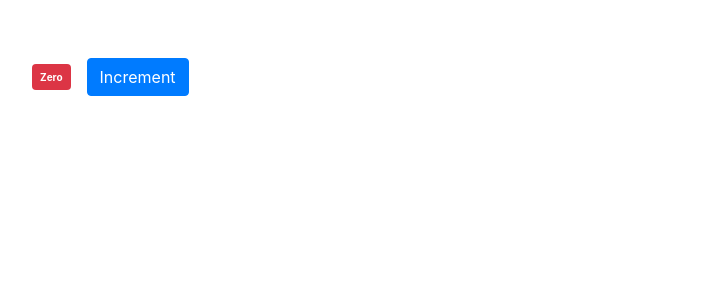
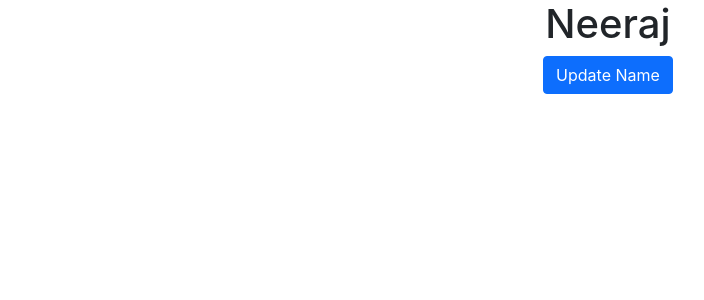
Before and after one commit to neeraj83760/React_Bible, a React (Create React App) app: page / in a window 1280 px wide. Shown: the top 300 px of the page, without its empty margins (32-736 px from the left). Built offline with nearby package versions, Linux system fonts and the light colour scheme.

Commit message:
Best program written to understand why we use State instead of variable from Sidhu React video

```diff
--- a/src/App.js
+++ b/src/App.js
@@ -1,9 +1,21 @@
 import './App.css';
 
 function App() {
+
+  let name = 'Neeraj'
+
+
+  function updateData(){
+
+    name = 'Jaanu'
+    alert(name);
+  }
+  console.warn("--------------")
   return (
     <div className="App">
-      {/* <h1>Hello React!!</h1> */}
+      <h1>{name}</h1>
+
+      <button className='btn btn-primary' onClick={updateData}>Update Name</button>
     </div>
   );
 }
--- a/src/Components/counter.jsx
+++ /dev/null
@@ -1,35 +0,0 @@
-import React, { Component } from 'react';
-
-class Counter extends Component {
-    // ctrl + D for multicursor editing
-    // state is a special property in react component . It's an object which
-    // Includes any data which this component needs
-
-    state = {
-        count:0,
-        imageUrl:"https://picsum.photos/200"
-    }
-
-    // styles ={
-
-    //     fontSize : 10,
-    //     fontWeight : "bold"
-    // }
-    render() {
-
-        return <div className="m-5">
-                    {/* <img src={this.state.imageUrl} alt="" /> */}
-                    {/* The below mentioned styling is called Inline styling */}
-                   <span style={{fontSize : 10}} className='badge badge-danger m-3 p-2'>{this.formatCount()}</span>
-                   <button className='btn btn-primary'>Increment</button>
-               </div>
-    }
-
-
-    formatCount(){
-        const {count} = this.state;
-        return count === 0 ? 'Zero' : count;
-    }
-}
-
-export default Counter;
--- a/src/index.js
+++ b/src/index.js
@@ -2,14 +2,12 @@ import React from 'react';
 import ReactDOM from 'react-dom/client';
 import './index.css';
 import App from './App';
-import 'bootstrap/dist/css/bootstrap.css';
-import Counter from './Components/counter';
+// import 'bootstrap/dist/css/bootstrap.css';
 
 const root = ReactDOM.createRoot(document.getElementById('root'));
 
 root.render(
   <React.StrictMode>
   <App />
-  <Counter />
   </React.StrictMode>
 );
```
